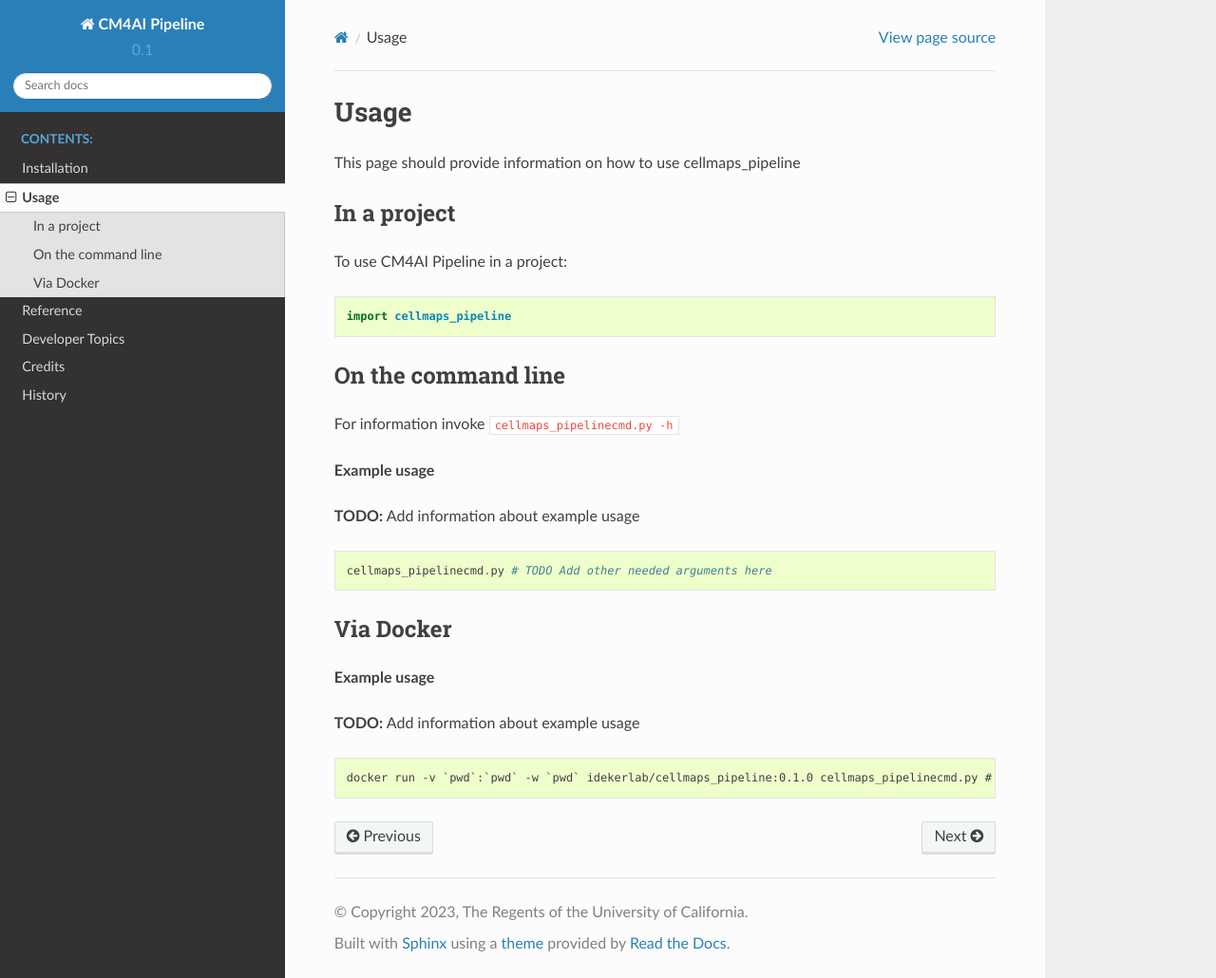
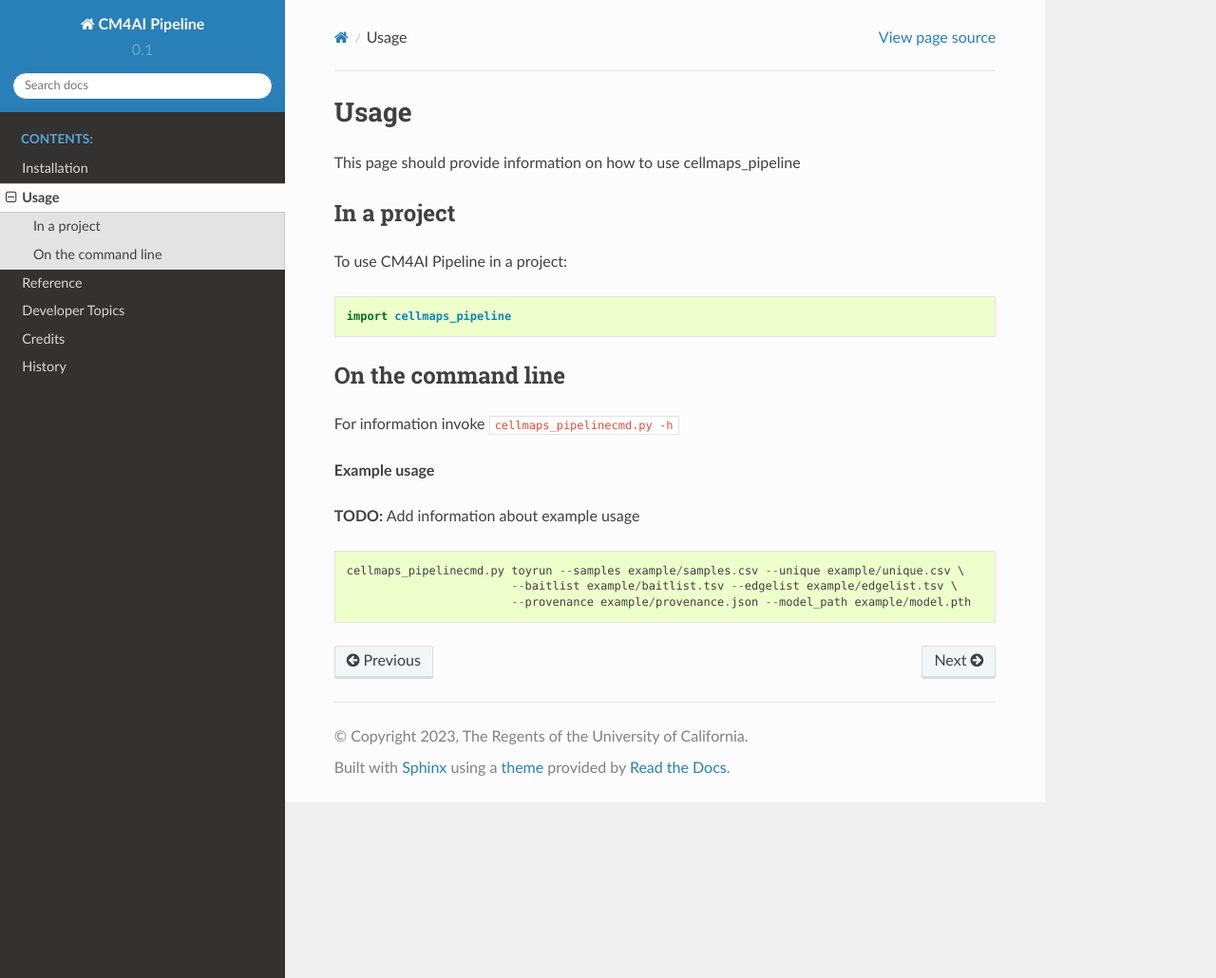
Before and after one commit to idekerlab/cellmaps_pipeline, a Sphinx documentation site: the page built from docs/usage.rst, in a window 1280 px wide and 1030 px high. Shown: the whole window at 95% size. Built offline with Sphinx 7.4.7 and the Read the Docs theme 2.0.0, drawn with Linux system fonts in a browser that asks for light colours; pages that are not in the unit, such as notebooks, are missing from menus.

Commit message:
added updated docs and usage

```diff
--- a/docs/index.rst
+++ b/docs/index.rst
@@ -11,8 +11,10 @@
 
 Cell Maps Pipeline for `Cell Maps for AI (CM4AI) <https://cm4ai.org>`__
 
-The Cell Maps Pipeline takes ImmunoFluorescent images from the `Human Protein Atlas <https://www.proteinatlas.org>`__ along with
-Affinity Purification Mass Spectrometry data from one or more sources, converts them into embeddings that
+The Cell Maps Pipeline takes `ImmunoFluorescent <https://en.wikipedia.org/wiki/Immunofluorescence>`__ images from
+the `Human Protein Atlas <https://www.proteinatlas.org>`__ along with
+`Affinity Purification Mass Spectrometry <https://www.thermofisher.com/us/en/home/industrial/mass-spectrometry/proteomics-protein-mass-spectrometry/proteomics-protein-mass-spectrometry-workflows/protein-structure-analysis-mass-spectrometry/affinity-mass-spectrometry.html>`__
+data from one or more sources, converts them into embeddings that
 are then coembedded and converted into a Protein to Protein Interaction network from which a hierarchical
 model is derived.
 
--- a/docs/usage.rst
+++ b/docs/usage.rst
@@ -22,16 +22,6 @@
 
 .. code-block::
 
-   cellmaps_pipelinecmd.py # TODO Add other needed arguments here
-
-Via Docker
----------------
-
-**Example usage**
-
-**TODO:** Add information about example usage
-
-
-.. code-block::
-
-   docker run -v `pwd`:`pwd` -w `pwd` idekerlab/cellmaps_pipeline:0.1.0 cellmaps_pipelinecmd.py # TODO Add other needed arguments here
+   cellmaps_pipelinecmd.py toyrun --samples example/samples.csv --unique example/unique.csv \
+                           --baitlist example/baitlist.tsv --edgelist example/edgelist.tsv \
+                           --provenance example/provenance.json --model_path example/model.pth
```
